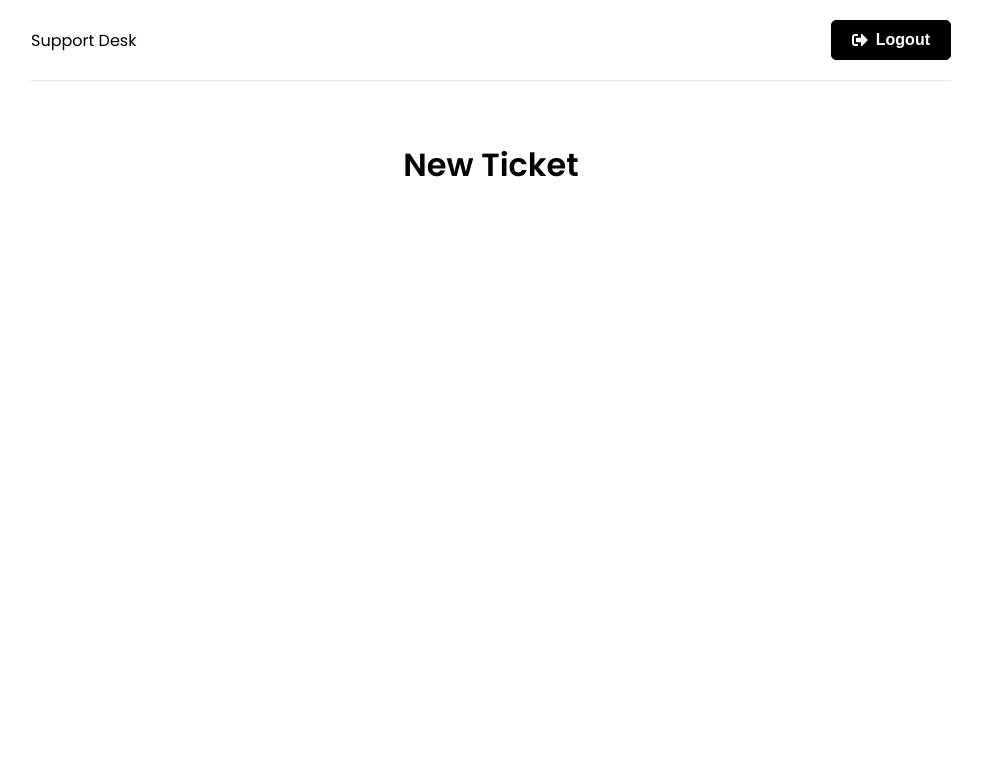
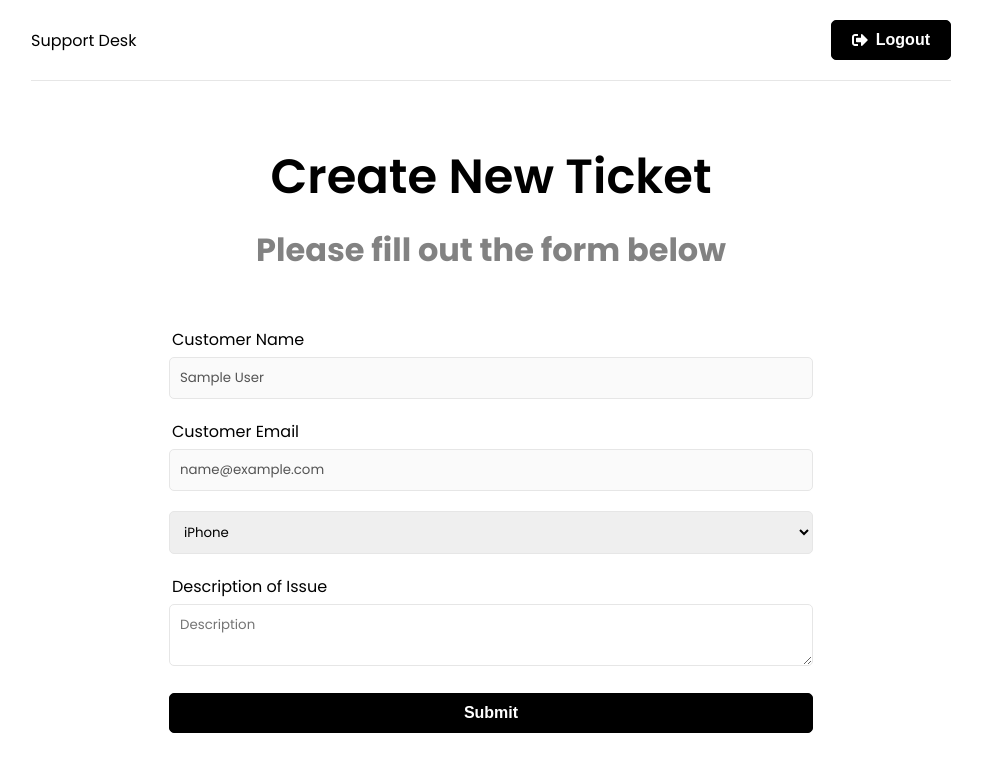
Before and after one commit to Kevin-c-miller/support-desk-tickets, a React (Create React App) app in the folder frontend/: page /new-ticket in a window 1280 px wide. Shown: the top 772 px of the page, without its empty margins (149-1131 px from the left). Built offline with nearby package versions, Linux system fonts and the light colour scheme; sample sign-in values are in the browser's storage.

Commit message:
created submit new ticket form

```diff
--- a/frontend/src/pages/NewTicket.jsx
+++ b/frontend/src/pages/NewTicket.jsx
@@ -1,9 +1,63 @@
-import React from 'react';
+import { useState } from 'react';
+import { useSelector } from 'react-redux';
 
 export default function NewTicket() {
+  const { user } = useSelector((state) => state.auth);
+  const [name] = useState(user.name);
+  const [email] = useState(user.email);
+  const [product, setProduct] = useState('');
+  const [description, setDescription] = useState('');
+
+  const handleSubmit = (e) => {
+    e.preventDefault();
+  };
+
   return (
-    <div>
-      <h1>New Ticket</h1>
-    </div>
+    <>
+      <section className="heading">
+        <h1>Create New Ticket</h1>
+        <p>Please fill out the form below</p>
+      </section>
+      <section className="form">
+        <div className="form-group">
+          <label htmlFor="name">Customer Name</label>
+          <input type="text" className="form-control" value={name} disabled />
+        </div>
+        <div className="form-group">
+          <label htmlFor="email">Customer Email</label>
+          <input type="text" className="form-control" value={email} disabled />
+        </div>
+        <form onSubmit={handleSubmit}>
+          <div className="form-group">
+            <label htmlFor="product"></label>
+            <select
+              name="product"
+              id="product"
+              value={product}
+              onChange={(e) => setProduct(e.target.value)}
+            >
+              <option value="iPhone">iPhone</option>
+              <option value="iPad">iPad</option>
+              <option value="iMac">iMac</option>
+              <option value="MacBook Pro">MacBook Pro</option>
+            </select>
+          </div>
+          <div className="form-group">
+            <label htmlFor="description">Description of Issue</label>
+            <textarea
+              name="description"
+              id="description"
+              className="form-control"
+              placeholder="Description"
+              value={description}
+              onChange={(e) => setDescription(e.target.value)}
+            ></textarea>
+          </div>
+          <div className="form-gtoup">
+            <button className="btn btn-block">Submit</button>
+          </div>
+        </form>
+      </section>
+    </>
   );
 }
```
